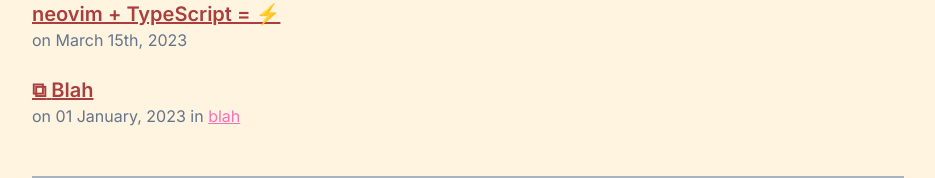
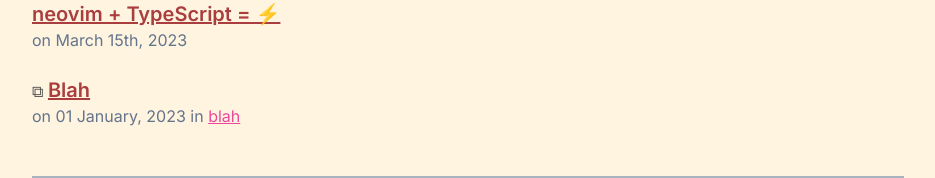
Before and after one commit to half0wl/raychen.io, a Next.js app: page / in a window 1280 px wide. Shown: the part 954-1132 px from the top of the page, without its empty margins (172-1107 px from the left). Built offline with nearby package versions, Linux system fonts and the light colour scheme.

Commit message:
tweak ext link style

```diff
--- a/src/components/article-link.tsx
+++ b/src/components/article-link.tsx
@@ -16,14 +16,17 @@
 }) => {
   if (inExternalSite) {
     return (
-      <span className="mb-6 flex flex-col">
-        <Link className="text-xl" href={inExternalSite.articleLink}>
-          ⧉{' '}{title}
-        </Link>
+      <span className="mb-6 flex flex-col w-100">
+        <span>
+          ⧉{' '}
+          <Link className="text-xl" href={inExternalSite.articleLink}>
+            {title}
+          </Link>
+        </span>
         <span className="text-slate-500">
           on {publishedAt} in{' '}
           <Link
-            className="font-normal text-pink-400"
+            className="font-normal text-pink-500"
             href={inExternalSite.siteLink}
           >
             {inExternalSite.name}
```
